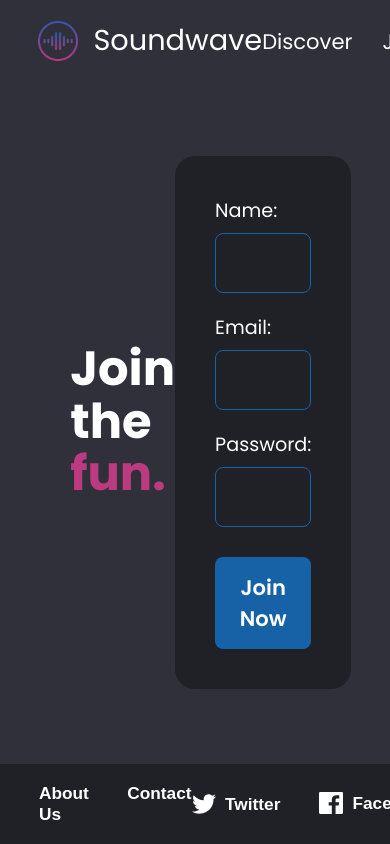
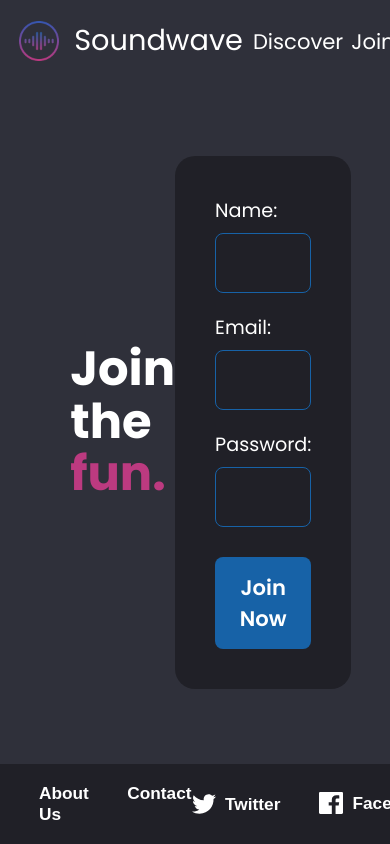
Before and after one commit to Leonela88/Sound-wave, a React (Vite) app: page /join in a window 390 px wide. Shown: the top 844 px of the page. Built offline with nearby package versions, Linux system fonts and the light colour scheme.

Commit message:
chore: mobile media queries

```diff
--- a/src/components/Header.module.css
+++ b/src/components/Header.module.css
@@ -54,3 +54,13 @@
 .navList:hover {
   opacity: 0.8;
 }
+
+@media (max-width:480px ){
+ .nav {
+  padding: 0 1rem;
+  gap:10px
+}
+.navLinks{
+  gap: 8px;
+}
+}
```
